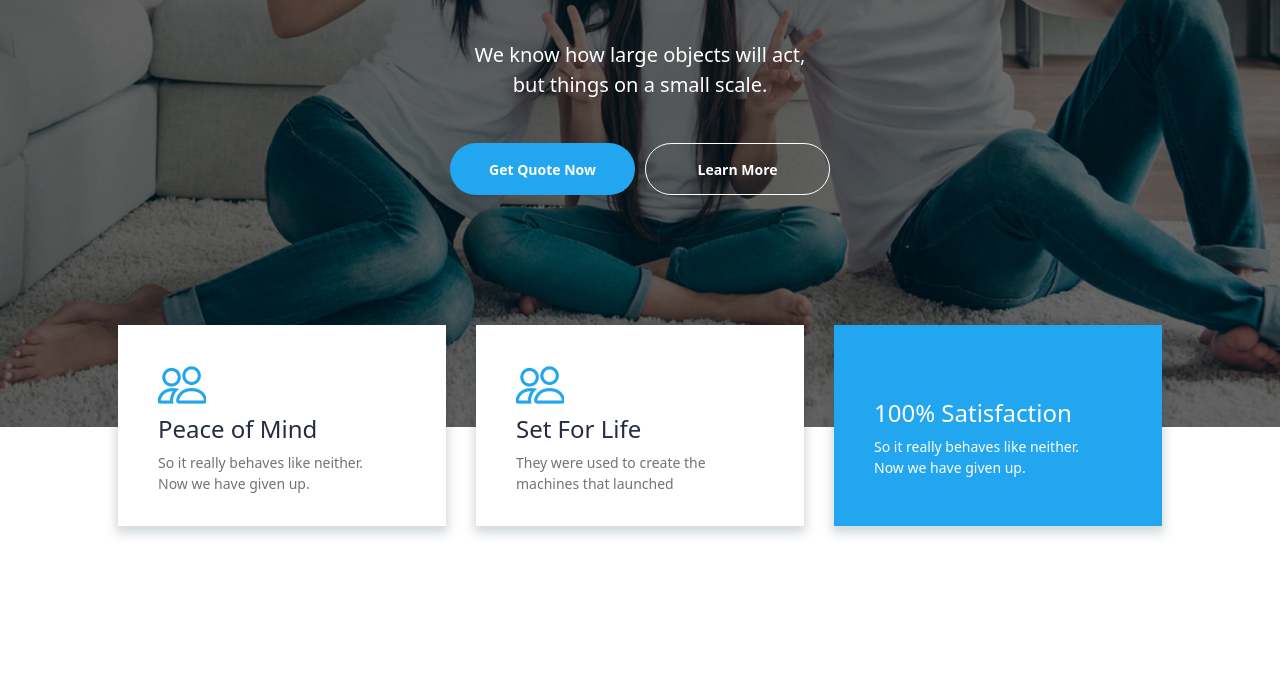
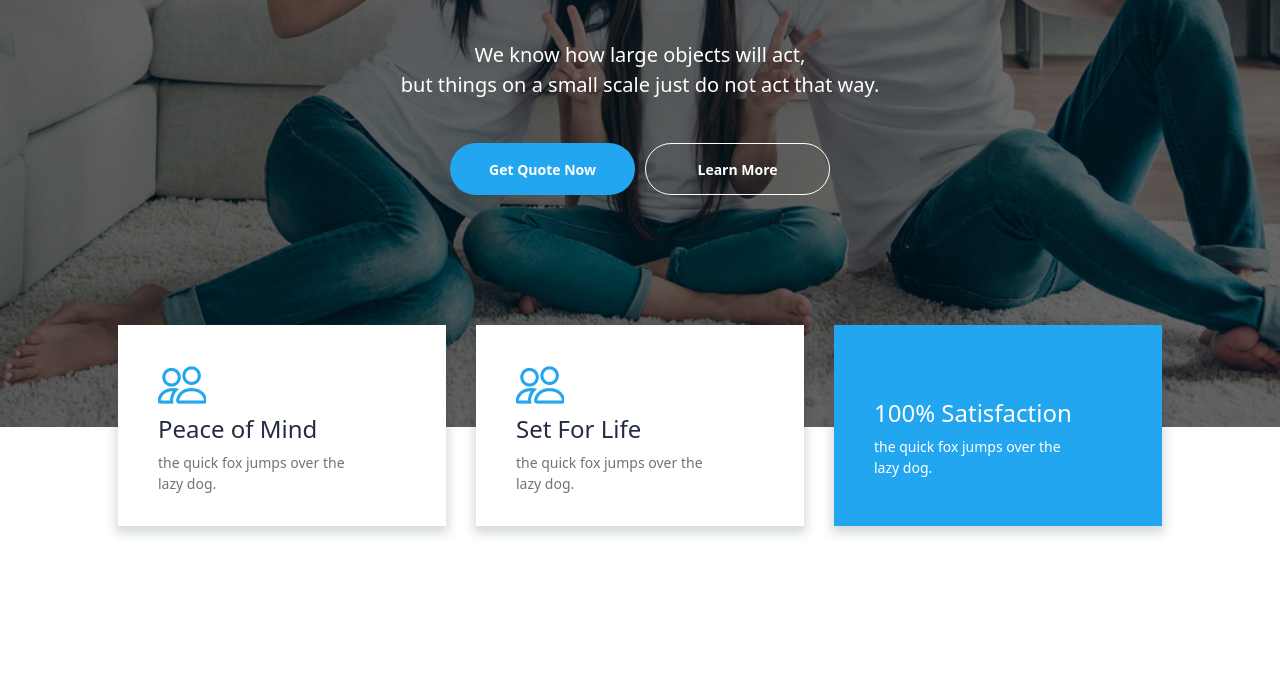
Before and after one commit to D4FF137/maket-pozdeev, a plain HTML site: page site/index.html in a window 1280 px wide. Shown: the part 366-1040 px from the top of the page. Drawn offline with nearby package versions, Linux system fonts and the light colour scheme.

Commit message:
Add files via upload
поменял текст в карточках

```diff
--- a/site/index.html
+++ b/site/index.html
@@ -75,7 +75,7 @@
       </nav>
       <div class="header-text text-center">
       <h1>We Ensure A Best <br>Insurance Serivce</h1>
-      <h4>We know how large objects will act, <br>but things on a small scale.</h4>
+      <h4>We know how large objects will act, <br>but things on a small scale just do not act that way.</h4>
       <div class="header-buttons">
         <a class="btn-header-button1" href="#">Get Quote Now</a>
         <a class="btn-header-button2" href="#">Learn More</a>
@@ -85,22 +85,20 @@
       <div class="header-card-content-item">
         <img src="./item3.png" alt="">
         <h3>Peace of Mind</h3>
-        <p>So it really behaves like neither. <br>
-          Now we have given up. </p>
+        <p>the quick fox jumps over the <br>
+          lazy dog. </p>
       </div>
       <div class="header-card-content-item">
         <img src="./item3.png" alt="">
         <h3>Set For Life</h3>
-        <p>They were used to create the <br>
-          machines that launched </p>
+        <p>the quick fox jumps over the <br>
+          lazy dog. </p>
       </div>
       <div class="header-card-content-item active">
       <img src="./item3-white.png" alt="">
       <h3>100% Satisfaction</h3>
-      <p>
-        So it really behaves like neither. <br>
-Now we have given up.
-      </p></div>
+      <p>the quick fox jumps over the <br>
+        lazy dog. </p></div>
     </div>
     </div>
       </div>
```
